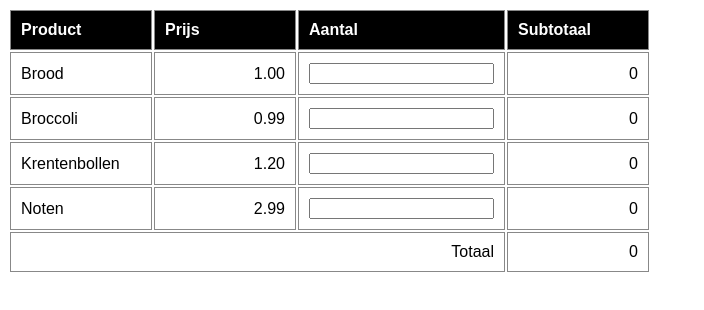
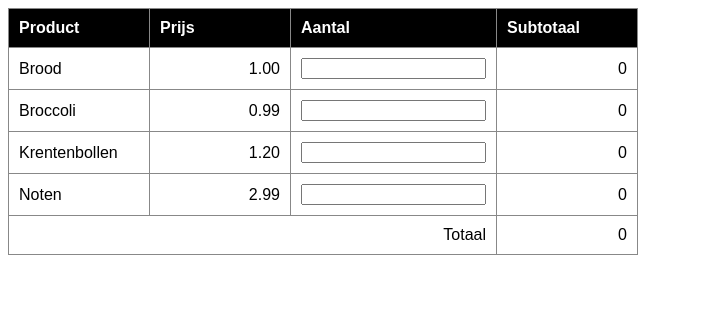
Before and after one commit to SnowNymrah/Boodschappenlijst, a plain HTML site: page index.html in a window 1280 px wide. Shown: the whole page, without its empty margins (0-704 px from the left). Drawn offline with Linux system fonts and the light colour scheme.

Commit message:
final css

```diff
--- a/style.css
+++ b/style.css
@@ -1,17 +1,16 @@
 .table  {
     font-family: sans-serif;
+    border-collapse:collapse;
 }
 th  {
     text-align: left;
-    border-collapse: collapse;
     border: 1px solid #888;
     padding: 10px;
     color: white;
     background-color: black;
-    width: 120px
+    width: 120px;
 }
 td  {
-    border-collapse: collapse;
     border: 1px solid #888;
     padding: 10px;
 }
```
